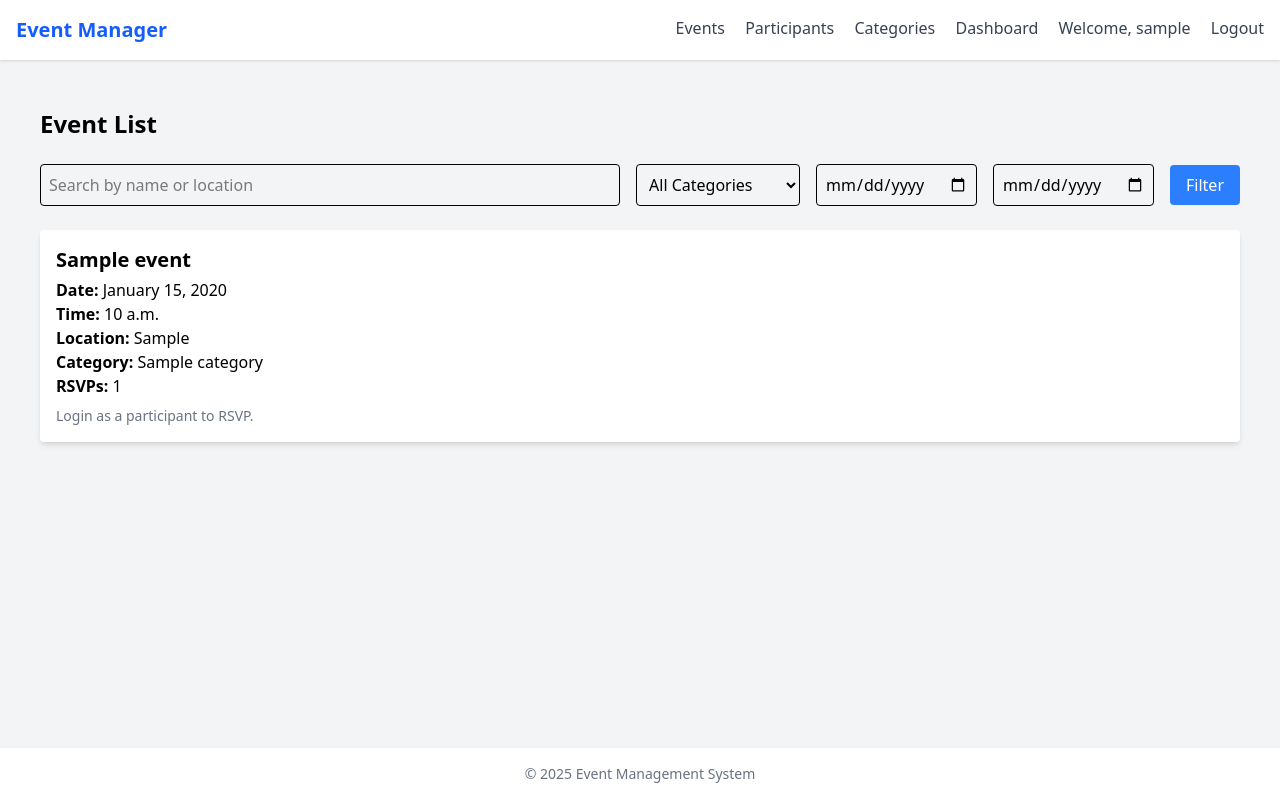
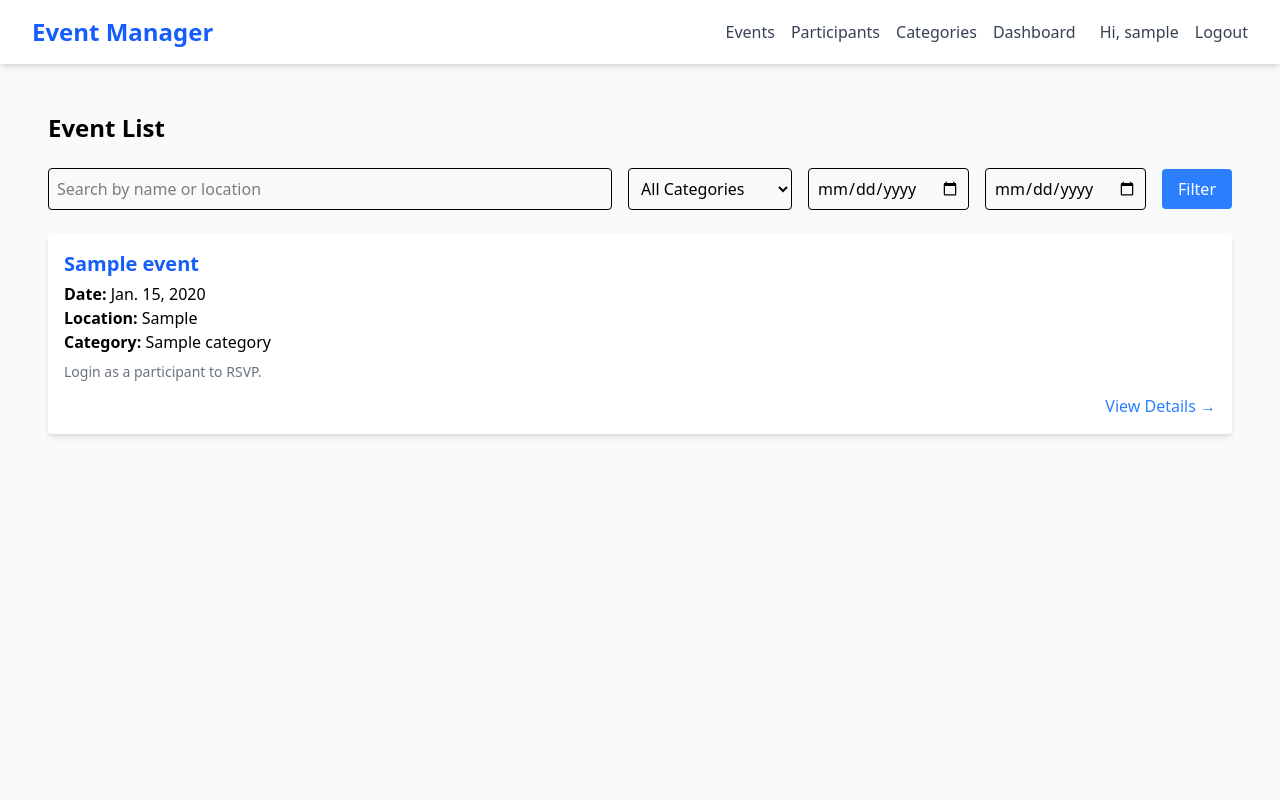
Before and after one commit to afrin0416/event-management, a Django app: page / in a window 1280 px wide. Run offline with Django 5.2, Linux system fonts and the light colour scheme; a user stored in the database is signed in; tables that the repository leaves empty hold one stand-in row (values such as "Sample post"); style sheets or scripts are compiled from the project's sources.

Commit message:
Enhance event management: add image upload to events, improve forms and templates, and implement RSVP functionality

```diff
--- a/event/templates/events/base.html
+++ b/event/templates/events/base.html
@@ -9,47 +9,52 @@
   <link rel="stylesheet" href="{% static 'css/output.css' %}" />
 </head>
 
-<body class="bg-gray-100 min-h-screen flex flex-col">
+<body class="bg-gray-50 min-h-screen flex flex-col font-sans">
+
   <!-- Navbar -->
-  <nav class="bg-white shadow p-4 flex justify-between">
-    <h1 class="text-xl font-bold text-blue-600">Event Manager</h1>
-    <div class="space-x-4">
-      <a href="{% url 'event_list' %}" class="text-gray-700 hover:text-blue-500">Events</a>
-      <a href="{% url 'participant_list' %}" class="text-gray-700 hover:text-blue-500">Participants</a>
-      <a href="{% url 'category_list' %}" class="text-gray-700 hover:text-blue-500">Categories</a>
-      <a href="{% url 'dashboard' %}" class="text-gray-700 hover:text-blue-500">Dashboard</a>
+  <nav class="bg-white shadow-md sticky top-0 z-50">
+    <div class="max-w-7xl mx-auto px-4 sm:px-6 lg:px-8">
+      <div class="flex justify-between h-16 items-center">
+        <h1 class="text-2xl font-bold text-blue-600">Event Manager</h1>
+        <div class="flex items-center space-x-4">
+
+          <a href="{% url 'event_list' %}" class="text-gray-700 hover:text-blue-600 font-medium transition">Events</a>
+          <a href="{% url 'participant_list' %}" class="text-gray-700 hover:text-blue-600 font-medium transition">Participants</a>
+          <a href="{% url 'category_list' %}" class="text-gray-700 hover:text-blue-600 font-medium transition">Categories</a>
+          <a href="{% url 'dashboard' %}" class="text-gray-700 hover:text-blue-600 font-medium transition">Dashboard</a>
 
           {% if user.is_authenticated %}
           {% if user.groups.exists %}
           {% with user_group=user.groups.all.0.name %}
           {% if user_group == "Organizer" %}
-      <a href="{% url 'event_create' %}" class="bg-green-500 text-white px-3 py-1 rounded hover:bg-green-600">Create
-        Event</a>
+          <a href="{% url 'event_create' %}" class="bg-green-500 text-white px-4 py-2 rounded-md hover:bg-green-600 transition">
+            Create Event
+          </a>
           {% elif user_group == "Admin" %}
-      <a href="{% url 'user_list' %}" class="bg-red-500 text-white px-3 py-1 rounded hover:bg-red-600">Manage Users</a>
+          <a href="{% url 'user_list' %}" class="bg-red-500 text-white px-4 py-2 rounded-md hover:bg-red-600 transition">
+            Manage Users
+          </a>
           {% endif %}
           {% endwith %}
           {% endif %}
 
-      <span class="text-gray-700">Welcome, {{ user.username }}</span>
-      <a href="{% url 'logout' %}" class="text-gray-700 hover:text-blue-500">Logout</a>
+          <span class="text-gray-700 ml-2 font-medium">Hi, {{ user.username }}</span>
+          <a href="{% url 'logout' %}" class="text-gray-700 hover:text-blue-600 font-medium transition">Logout</a>
+
           {% else %}
-      <a href="{% url 'signup' %}" class="text-gray-700 hover:text-blue-500">Sign Up</a>
-      <a href="{% url 'login' %}" class="text-gray-700 hover:text-blue-500">Login</a>
+          <a href="{% url 'signup' %}" class="text-gray-700 hover:text-blue-600 font-medium transition">Sign Up</a>
+          <a href="{% url 'login' %}" class="text-gray-700 hover:text-blue-600 font-medium transition">Login</a>
           {% endif %}
+
+        </div>
+      </div>
     </div>
   </nav>
 
   <!-- Page Content -->
-  <main class="flex-1 p-6">
+  <main class="flex-1 container mx-auto px-4 sm:px-6 lg:px-8 py-6">
     {% block content %} {% endblock %}
   </main>
 
   <!-- Footer -->
-  <footer class="bg-white text-center py-4 shadow">
-    <p class="text-sm text-gray-500">© 2025 Event Management System</p>
-  </footer>
-
-</body>
-
-</html>
+  <footer class="bg-white shad
--- a/event/templates/events/eventList.html
+++ b/event/templates/events/eventList.html
@@ -8,8 +8,14 @@
 
   <!-- Filter & Search Form -->
   <form method="get" class="flex flex-wrap gap-4 mb-6 items-center">
-    <input type="text" name="q" placeholder="Search by name or location" value="{{ request.GET.q }}"
-      class="border p-2 rounded w-full sm:w-auto flex-grow" />
+    <!-- Search Input -->
+    <input
+      type="text"
+      name="q"
+      placeholder="Search by name or location"
+      value="{{ search_query }}"
+      class="border p-2 rounded w-full sm:w-auto flex-grow"
+    />
 
     <!-- Category Dropdown -->
     <select name="category" class="border p-2 rounded w-full sm:w-auto">
@@ -22,28 +28,44 @@
     </select>
 
     <!-- Date Range -->
-    <input type="date" name="start_date" class="border p-2 rounded w-full sm:w-auto" placeholder="Start Date"
-      value="{{ request.GET.start_date }}" />
-    <input type="date" name="end_date" class="border p-2 rounded w-full sm:w-auto" placeholder="End Date"
-      value="{{ request.GET.end_date }}" />
+    <input
+      type="date"
+      name="start_date"
+      value="{{ start_date }}"
+      class="border p-2 rounded w-full sm:w-auto"
+      placeholder="Start Date"
+    />
+    <input
+      type="date"
+      name="end_date"
+      value="{{ end_date }}"
+      class="border p-2 rounded w-full sm:w-auto"
+      placeholder="End Date"
+    />
 
-    <!-- Submit Button -->
+    <!-- Filter Button -->
     <button type="submit" class="bg-blue-500 text-white px-4 py-2 rounded hover:bg-blue-600">
       Filter
     </button>
   </form>
 
+  <!-- Create Event Button -->
+  {% if can_create_event %}
+    <a href="{% url 'event_create' %}"
+       class="bg-green-500 text-white px-4 py-2 rounded mb-6 inline-block hover:bg-green-600 font-semibold">
+      + Create Event
+    </a>
+  {% endif %}
+
   <!-- Event List -->
   {% for event in events %}
     <div class="bg-white shadow-md rounded p-4 mb-4">
-    <h3 class="text-xl font-semibold mb-1">{{ event.name }}</h3>
-    <p><strong>Date:</strong> {{ event.date|date:"F j, Y" }}</p>
-    <p><strong>Time:</strong> {{ event.time }}</p>
+      <h3 class="text-xl font-semibold mb-1 text-blue-600">{{ event.name }}</h3>
+      <p><strong>Date:</strong> {{ event.date }}</p>
       <p><strong>Location:</strong> {{ event.location }}</p>
       {% if event.category %}
         <p><strong>Category:</strong> {{ event.category.name }}</p>
       {% endif %}
-    <p><strong>RSVPs:</strong> {{ event.rsvps.count }}</p>
 
       <!-- RSVP Button -->
       {% if user.is_authenticated and user.groups.first.name == "Participant" %}
@@ -62,9 +84,17 @@
       {% else %}
         <p class="text-sm text-gray-500 mt-2">Login as a participant to RSVP.</p>
       {% endif %}
+
+      <!-- View Details Link -->
+      <div class="mt-3 text-right">
+        <a href="{% url 'event_detail' event.id %}"
+           class="text-blue-500 hover:underline font-medium">
+          View Details →
+        </a>
+      </div>
     </div>
   {% empty %}
-  <p class="text-gray-500">No events found.</p>
+    <p class="text-gray-500 text-center py-10">No events found.</p>
   {% endfor %}
 </div>
 {% endblock %}
--- a/event/urls.py
+++ b/event/urls.py
@@ -1,6 +1,8 @@
 from django.contrib import admin
 from django.urls import path
 from event import views
+from django.conf import settings
+from django.conf.urls.static import static
 
 urlpatterns = [
     path('admin/', admin.site.urls),
@@ -54,3 +56,5 @@ urlpatterns = [
     # --------------------
     path('activate/<uidb64>/<token>/', views.activate_account, name='activate_account'),
 ]
+if settings.DEBUG:
+    urlpatterns += static(settings.MEDIA_URL, document_root=settings.MEDIA_ROOT)
--- a/event/views.py
+++ b/event/views.py
@@ -28,12 +28,15 @@ from .decorators import group_required, admin_only
 # -----------------------
 
 def event_list(request):
+
     search_query = request.GET.get('q', '')
     category_id = request.GET.get('category')
     start_date = request.GET.get('start_date')
     end_date = request.GET.get('end_date')
 
+
     events = Event.objects.select_related('category')
+
 
     if search_query:
         events = events.filter(
@@ -41,8 +44,10 @@ def event_list(request):
             Q(location__icontains=search_query)
         )
 
+
     if category_id:
         events = events.filter(category_id=category_id)
+
 
     if start_date:
         events = events.filter(date__gte=parse_date(start_date))
@@ -50,22 +55,50 @@ def event_list(request):
     if end_date:
         events = events.filter(date__lte=parse_date(end_date))
 
+
     categories = Category.objects.all()
     category_selected = request.GET.get('category')
-
     for cat in categories:
         cat.is_selected = str(cat.id) == category_selected
 
-    return render(request, 'events/eventList.html', {
+
+    can_create_event = False
+    user = request.user
+    if user.is_authenticated:
+        if user.groups.filter(name__in=['Organizer', 'Admin']).exists():
+            can_create_event = True
+
+
+    context = {
         'events': events,
         'categories': categories,
-    })
+        'can_create_event': can_create_event,
+        'search_query': search_query,
+        'start_date': start_date,
+        'end_date': end_date,
+    }
 
+    return render(request, 'events/eventList.html', context)
 
 def event_detail(request, event_id):
+
     event = get_object_or_404(Event, id=event_id)
-    return render(request, 'events/eventDetail.html', {'event': event})
 
+    user = request.user
+    is_participant = False
+    has_rsvped = False
+
+    if user.is_authenticated:
+        is_participant = user.groups.filter(name='Participant').exists()
+        has_rsvped = user in event.rsvps.all()
+
+    context = {
+        'event': event,
+        'is_participant': is_participant,
+        'has_rsvped': has_rsvped,
+    }
+
+    return render(request, 'events/eventDetail.html', context)
 
 
 @login_required
@@ -74,7 +107,7 @@ def rsvp_event(request, event_id):
     event = get_object_or_404(Event, id=event_id)
     user = request.user
 
-    # Prevent duplicate RSVP
+
     if event.rsvps.filter(id=user.id).exists():
         messages.warning(request, "You have already RSVP’d to this event.")
         return redirect('event_detail', event_id=event.id)
@@ -82,7 +115,7 @@ def rsvp_event(request, event_id):
     event.rsvps.add(user)
     messages.success(request, "RSVP successful!")
 
-    # Send confirmation email (console backend)
+
     send_mail(
         subject=f"RSVP Confirmation for {event.name}",
         message=f"Hi {user.username},\n\nYou have successfully RSVP’d for {event.name} on {event.date} at {event.location}.\n\nThank you!",
@@ -111,7 +144,8 @@ def participant_dashboard(request):
 @group_required('Organizer', 'Admin')
 def event_create(request):
     if request.method == 'POST':
-        form = EventForm(request.POST)
+
+        form = EventForm(request.POST, request.FILES)
         if form.is_valid():
             form.save()
             messages.success(request, "Event created successfully.")
@@ -126,7 +160,8 @@ def event_create(request):
 def event_update(request, event_id):
     event = get_object_or_404(Event, id=event_id)
     if request.method == 'POST':
-        form = EventForm(request.POST, instance=event)
+
+        form = EventForm(request.POST, request.FILES, instance=event)
         if form.is_valid():
             form.save()
             messages.success(request, "Event updated successfully.")
@@ -230,14 +265,13 @@ def signup_view(request):
         form = CustomUserCreationForm(request.POST)
         if form.is_valid():
             user = form.save(commit=False)
-            user.is_active = False  # deactivate until email activation
+            user.is_active = False
             user.save()
 
-            # add to Participant group
             participant_group = Group.objects.get(name='Participant')
             user.groups.add(participant_group)
 
-            # send activation email
+
             uid = urlsafe_base64_encode(force_bytes(user.pk))
             token = default_token_generator.make_token(user)
             activation_link = request.build_absolute_uri(
--- a/event_management/settings.py
+++ b/event_management/settings.py
@@ -130,6 +130,12 @@ STATIC_URL = 'static/'
 STATICFILES_DIRS = [
     BASE_DIR / 'static',
 ]
+import os
+BASE_DIR = os.path.dirname(os.path.dirname(os.path.abspath(__file__)))
+
+MEDIA_URL = '/media/'
+MEDIA_ROOT = os.path.join(BASE_DIR, 'media')
+
 
 # Default primary key field type
 # https://docs.djangoproject.com/en/5.2/ref/settings/#default-auto-field
--- a/event_management/urls.py
+++ b/event_management/urls.py
@@ -1,6 +1,8 @@
 from django.contrib import admin
 from django.urls import path
 from event import views
+from django.conf import settings
+from django.conf.urls.static import static
 
 urlpatterns = [
     path('admin/', admin.site.urls),
@@ -54,3 +56,5 @@ urlpatterns = [
     # --------------------
     path('activate/<uidb64>/<token>/', views.activate_account, name='activate_account'),
 ]
+if settings.DEBUG:
+    urlpatterns += static(settings.MEDIA_URL, document_root=settings.MEDIA_ROOT)
```
Also changed, not shown: event/forms.py (+11 -4 lines), event/models.py (+7 -0 lines), event/templates/events/create_event.html (+14 -46 lines), event/templates/events/eventDetail.html (+17 -9 lines), event/templates/events/eventForm.html (+13 -1 lines). Lines whose indentation alone changed are shown as unchanged.
